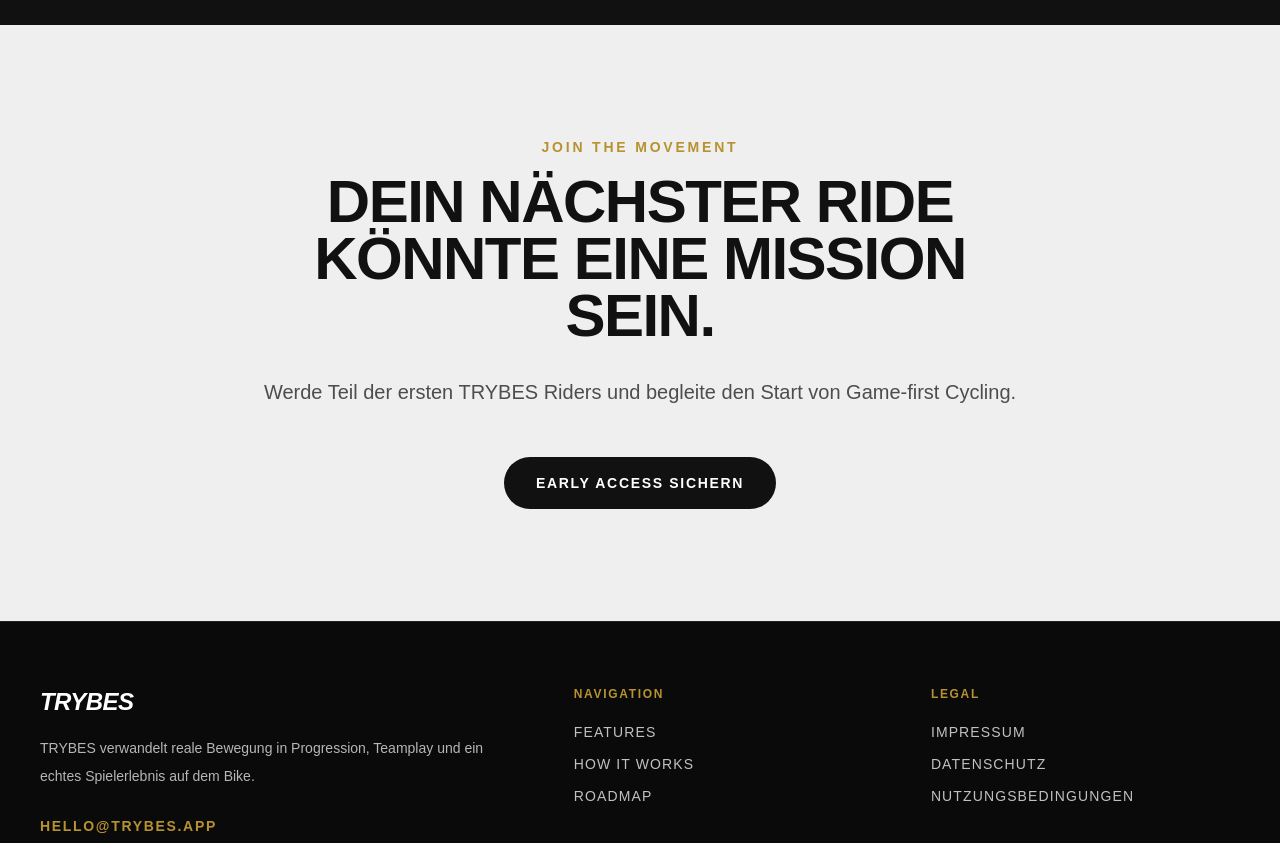
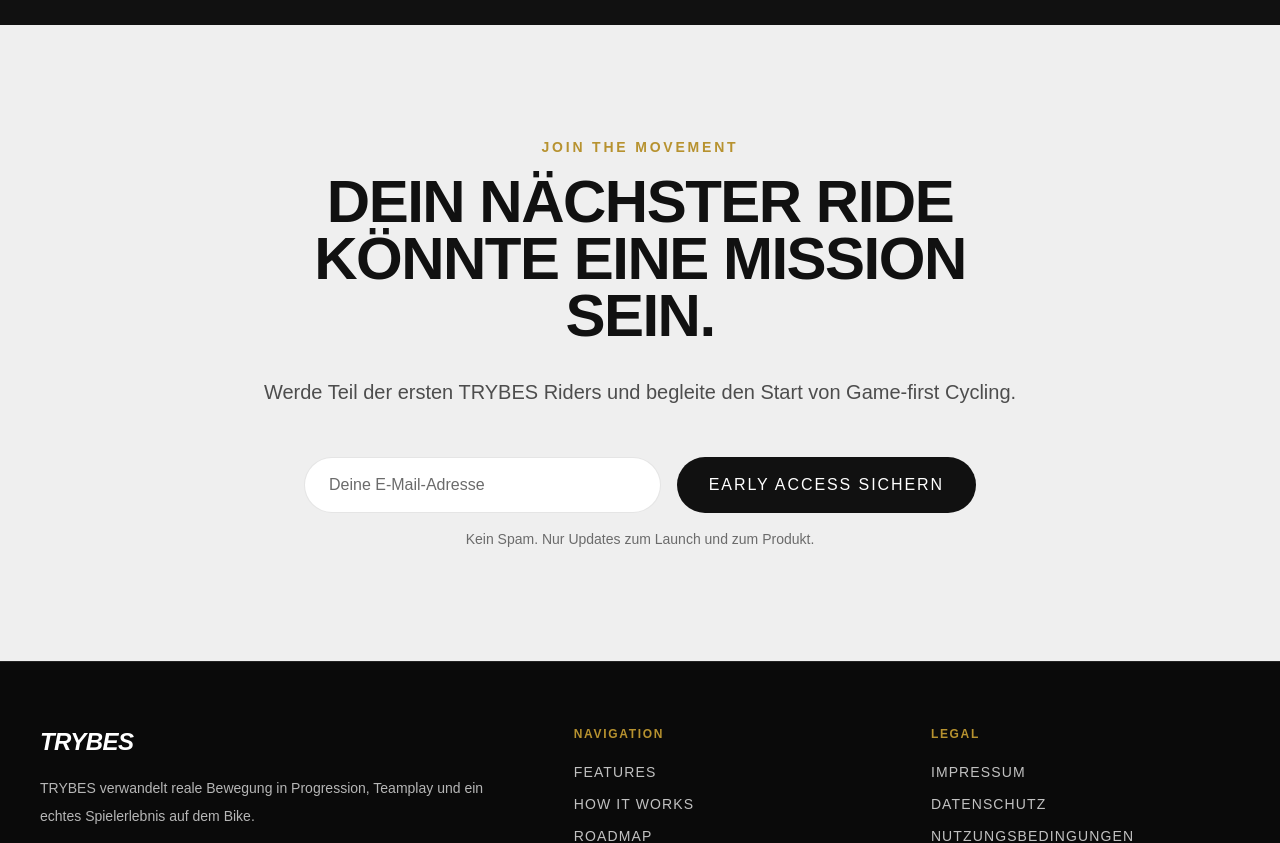
Before and after one commit to Lucas-MStein/trybes-app, a Next.js app: page / in a window 1280 px wide. Shown: the part 3460-4303 px from the top of the page. Built offline with nearby package versions, Linux system fonts and the light colour scheme.

Commit message:
adjusted cta for Clever Reach

```diff
--- /dev/null
+++ b/src/app/api/early-access/route.ts
@@ -0,0 +1,65 @@
+import { NextResponse } from "next/server";
+
+type CleverReachReceiver = {
+    email: string;
+    activated: boolean;
+};
+
+export async function POST(request: Request) {
+    try {
+        const { email } = await request.json();
+
+        if (!email || typeof email !== "string") {
+            return NextResponse.json(
+                { error: "Bitte gib eine gültige E-Mail-Adresse ein." },
+                { status: 400 }
+            );
+        }
+
+        const apiKey = process.env.CLEVERREACH_API_KEY;
+        const groupId = process.env.CLEVERREACH_GROUP_ID;
+
+        if (!apiKey || !groupId) {
+            return NextResponse.json(
+                { error: "CleverReach ist noch nicht konfiguriert." },
+                { status: 500 }
+            );
+        }
+
+        const receiver: CleverReachReceiver = {
+            email,
+            activated: false,
+        };
+
+        const response = await fetch(
+            `https://rest.cleverreach.com/v3/groups/${groupId}/receivers`,
+            {
+                method: "POST",
+                headers: {
+                    Authorization: `Bearer ${apiKey}`,
+                    "Content-Type": "application/json",
+                },
+                body: JSON.stringify(receiver),
+            }
+        );
+
+        const responseText = await response.text();
+
+        if (!response.ok) {
+            return NextResponse.json(
+                {
+                    error:
+                        responseText || "Die Anmeldung bei CleverReach ist fehlgeschlagen.",
+                },
+                { status: response.status }
+            );
+        }
+
+        return NextResponse.json({ success: true });
+    } catch {
+        return NextResponse.json(
+            { error: "Die Anmeldung konnte nicht verarbeitet werden." },
+            { status: 500 }
+        );
+    }
+}
--- a/src/components/sections/cta.tsx
+++ b/src/components/sections/cta.tsx
@@ -1,6 +1,46 @@
+"use client";
+
+import { FormEvent, useState } from "react";
 import { Section } from "@/components/layout/section";
 
 export function CTA() {
+    const [email, setEmail] = useState("");
+    const [status, setStatus] = useState<"idle" | "loading" | "success" | "error">("idle");
+    const [message, setMessage] = useState("");
+
+    async function handleSubmit(event: FormEvent<HTMLFormElement>) {
+        event.preventDefault();
+        setStatus("loading");
+        setMessage("");
+
+        try {
+            const response = await fetch("/api/early-access", {
+                method: "POST",
+                headers: {
+                    "Content-Type": "application/json",
+                },
+                body: JSON.stringify({ email }),
+            });
+
+            const data = await response.json();
+
+            if (!response.ok) {
+                throw new Error(data.error || "Die Anmeldung hat nicht funktioniert.");
+            }
+
+            setStatus("success");
+            setMessage("Danke! Du bist jetzt auf der Early-Access-Liste.");
+            setEmail("");
+        } catch (error) {
+            setStatus("error");
+            setMessage(
+                error instanceof Error
+                    ? error.message
+                    : "Die Anmeldung konnte nicht abgeschlossen werden."
+            );
+        }
+    }
+
     return (
         <Section id="cta" tone="light">
             <div className="mx-auto max-w-3xl text-center">
@@ -18,14 +58,42 @@
                     Game-first Cycling.
                 </p>
 
-                <div className="mt-12 flex justify-center">
-                    <a
-                        href="mailto:hello@trybes.app?subject=TRYBES%20Early%20Access"
-                        className="inline-flex items-center justify-center rounded-full bg-[#111111] px-8 py-4 text-sm font-semibold uppercase tracking-[0.12em] text-white transition hover:bg-black"
+                <form
+                    onSubmit={handleSubmit}
+                    className="mx-auto mt-12 flex max-w-2xl flex-col gap-4 sm:flex-row"
+                >
+                    <input
+                        type="email"
+                        name="email"
+                        value={email}
+                        onChange={(event) => setEmail(event.target.value)}
+                        placeholder="Deine E-Mail-Adresse"
+                        required
+                        className="h-14 flex-1 rounded-full border border-black/10 bg-white px-6 text-base text-[#111111] outline-none transition placeholder:text-[#6b6b6b] focus:border-[#b7922f]"
+                    />
+
+                    <button
+                        type="submit"
+                        disabled={status === "loading"}
+                        className="inline-flex h-14 items-center justify-center rounded-full bg-[#111111] px-8 text-sm font-semibold uppercase tracking-[0.12em] text-white transition hover:bg-black disabled:cursor-not-allowed disabled:opacity-60"
                     >
-                        Early Access sichern
-                    </a>
-                </div>
+                        {status === "loading" ? "Wird gesendet..." : "Early Access sichern"}
+                    </button>
+                </form>
+
+                {message ? (
+                    <p
+                        className={`mt-5 text-sm ${
+                            status === "success" ? "text-green-700" : "text-red-600"
+                        }`}
+                    >
+                        {message}
+                    </p>
+                ) : null}
+
+                <p className="mt-4 text-sm text-[#6b6b6b]">
+                    Kein Spam. Nur Updates zum Launch und zum Produkt.
+                </p>
             </div>
         </Section>
     );
```
